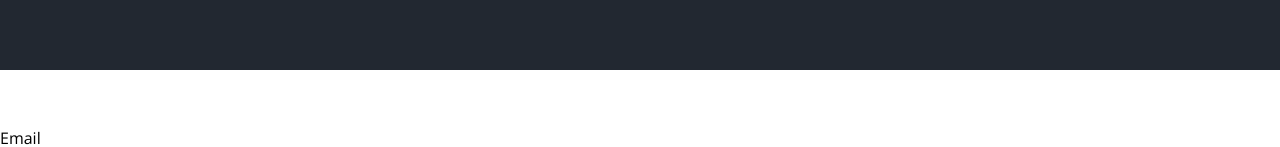
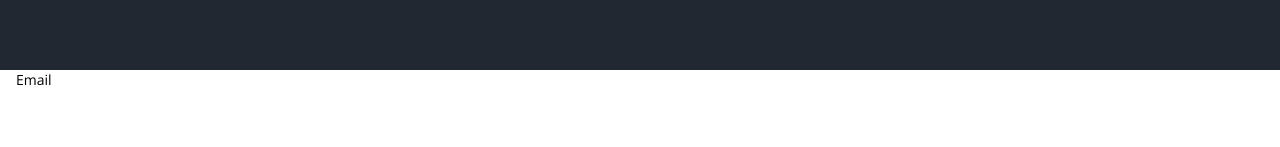
Before and after one commit to ozbek2o/Farmlog, a Next.js app: page / in a window 1280 px wide. Shown: the part 3484-3631 px from the top of the page. After the commit the page ends 3610 px from the top, so only its background shows below. Built offline with nearby package versions, Linux system fonts and the light colour scheme.

Commit message:
input components

```diff
--- a/components/form/Input.jsx
+++ b/components/form/Input.jsx
@@ -4,8 +4,10 @@ const Input = () => {
   return (
     <div className='w-full'>
          <label className='relative block'>
-            <input type="text" className='h-14 w-full border-primary outline-none'/>
-            <span>Email</span>
+            <input type="text"  className='h-14 w-full border-primary
+            outline-none px-4 peer pt-2' required/>
+            <span className='absolute top-0 left-0 px-4 text-sm flex
+            h-full peer-focus:h-7 peer-focus:text-xs peer-valid:h-7 peer-valid:text-xs transition-all'>Email</span>
          </label>
     </div>
   );
```
